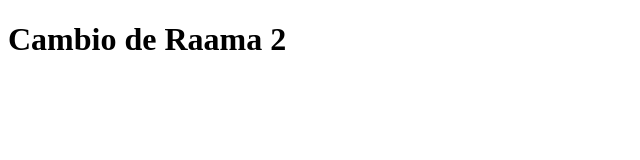
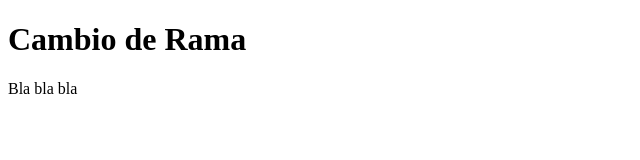
Before and after one commit to Dieorodriguezi/miproyecto, a plain HTML site: page index.html in a window 1280 px wide. Shown: the whole page, without its empty margins (0-640 px from the left). Drawn offline with Linux system fonts and the light colour scheme.

Commit message:
Cambio de Rama

```diff
--- a/index.html
+++ b/index.html
@@ -6,6 +6,7 @@
     <title>Rama</title>
 </head>
 <body>
-<h1>Cambio de Raama 2</h1>
+<h1>Cambio de Rama </h1>
+<p>Bla bla bla </p>
 </body>
 </html>
```
